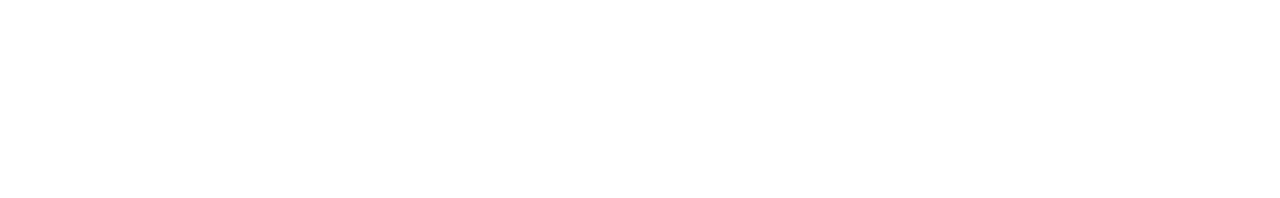
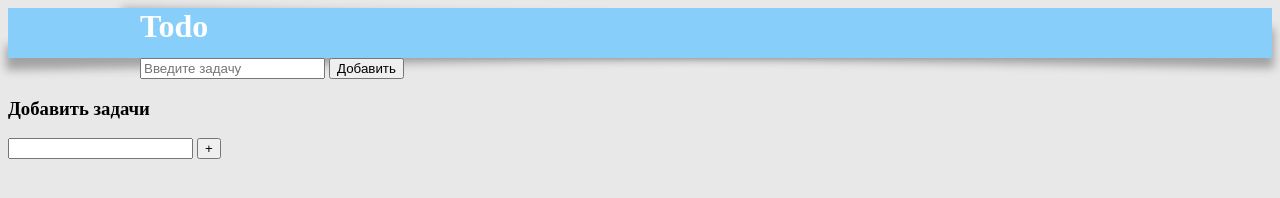
Before and after one commit to DmitriiK1/todo_client, a plain HTML site: page index.html in a window 1280 px wide. Drawn offline with Linux system fonts and the light colour scheme.

Commit message:
Добавил header

```diff
--- /dev/null
+++ b/css/header/header.css
@@ -0,0 +1,31 @@
+header {
+    color: white;
+    background-color: lightskyblue;
+    height: 50px;
+}
+
+header::before{
+    content: '';
+    position: absolute;
+    left: 9.5%;
+    width: 90%;
+    height: 40px;
+    background-color: rgba(0, 0, 0, .3);
+    transform-origin: left;
+    transform: skewY(1deg);
+    z-index: -1;
+    filter: blur(5px); /*размытие по Гауссу к исходному изображению*/
+}
+
+header::after{
+    content: '';
+    position: absolute;
+    right: 9.5%;
+    width: 90%;
+    height: 25px;
+    background-color: rgba(0, 0, 0, .3);
+    transform-origin: left;
+    transform: skewY(-1deg);
+    z-index: -1;
+    filter: blur(5px); /*размытие по Гауссу к исходному изображению*/
+}
--- a/css/style.css
+++ b/css/style.css
@@ -0,0 +1,11 @@
+@import './header/header.css';
+@import './todo/todo.css';
+
+body{
+    background-color: #e8e8e8;
+}
+
+.container {
+    width: 1000px;
+    margin: 0 auto;
+}
--- a/index.html
+++ b/index.html
@@ -1,13 +1,30 @@
 <!DOCTYPE html>
 <html lang="ru">
+
 <head>
     <meta charset="UTF-8">
     <meta name="viewport" content="width=device-width, initial-scale=1.0">
     <title>Todo</title>
     <link rel="stylesheet" href="/css/style.css">
 </head>
+
 <body>
+    <header>
+        <h1 class="container">Todo</h1>
+    </header>
+    <section class="todo container">
+        <form class="todo-form" action="">
+            <input class="todo-form__text" type="text" placeholder="Введите задачу">
+            <button class="todo-form__button">Добавить</button>
+        </form>
+        <ul class="todo-list"></ul>
+    </section>
+    <section class="popup">
+        <h3 class="popup-title">Добавить задачи</h3>
+        <input type="text">
+        <button class="popup-button">+</button>
+    </section>
+    <script src="/js/index2.js"></script>
+</body>
 
-    <script src="/js/index.js"></script>
-</body>
 </html>
```
